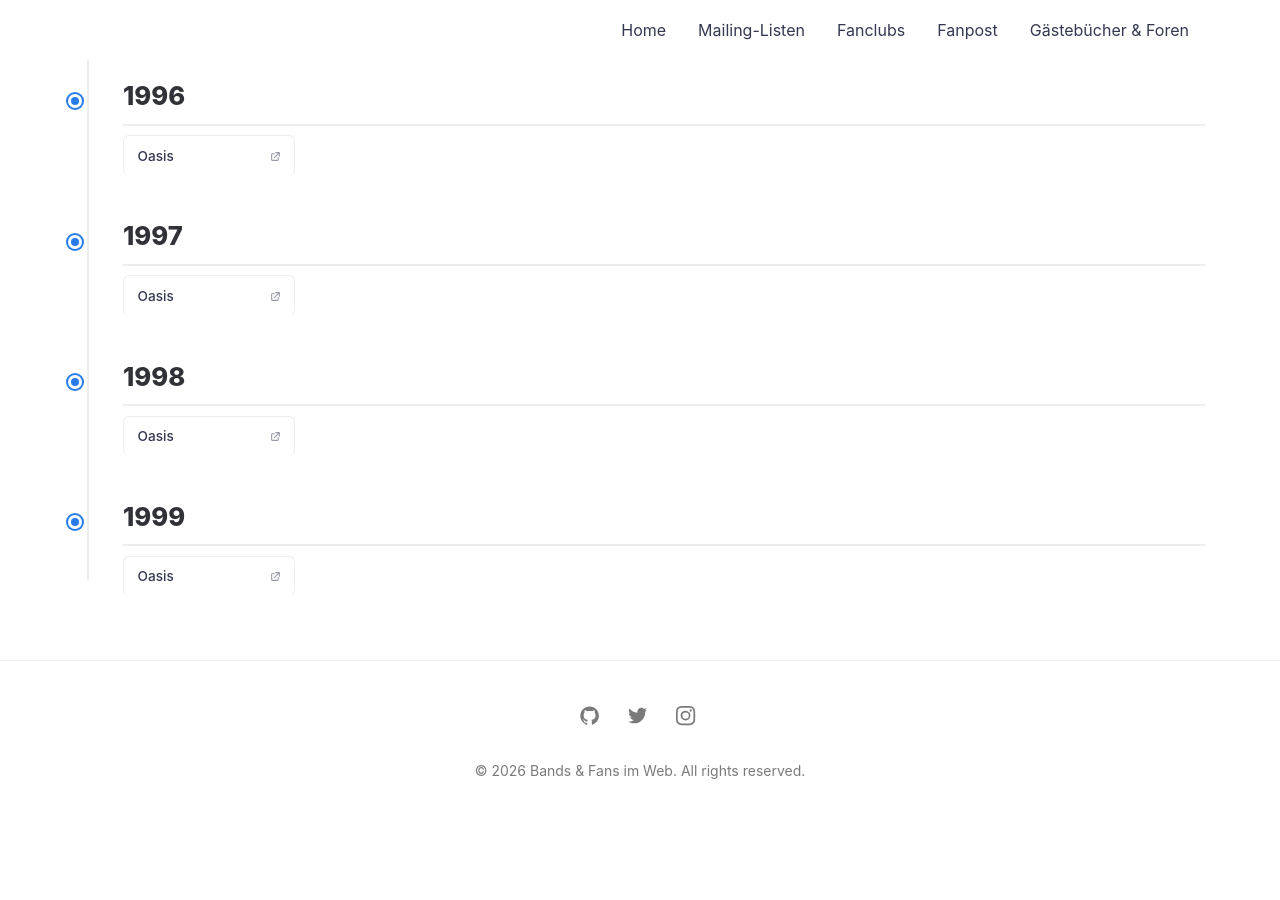
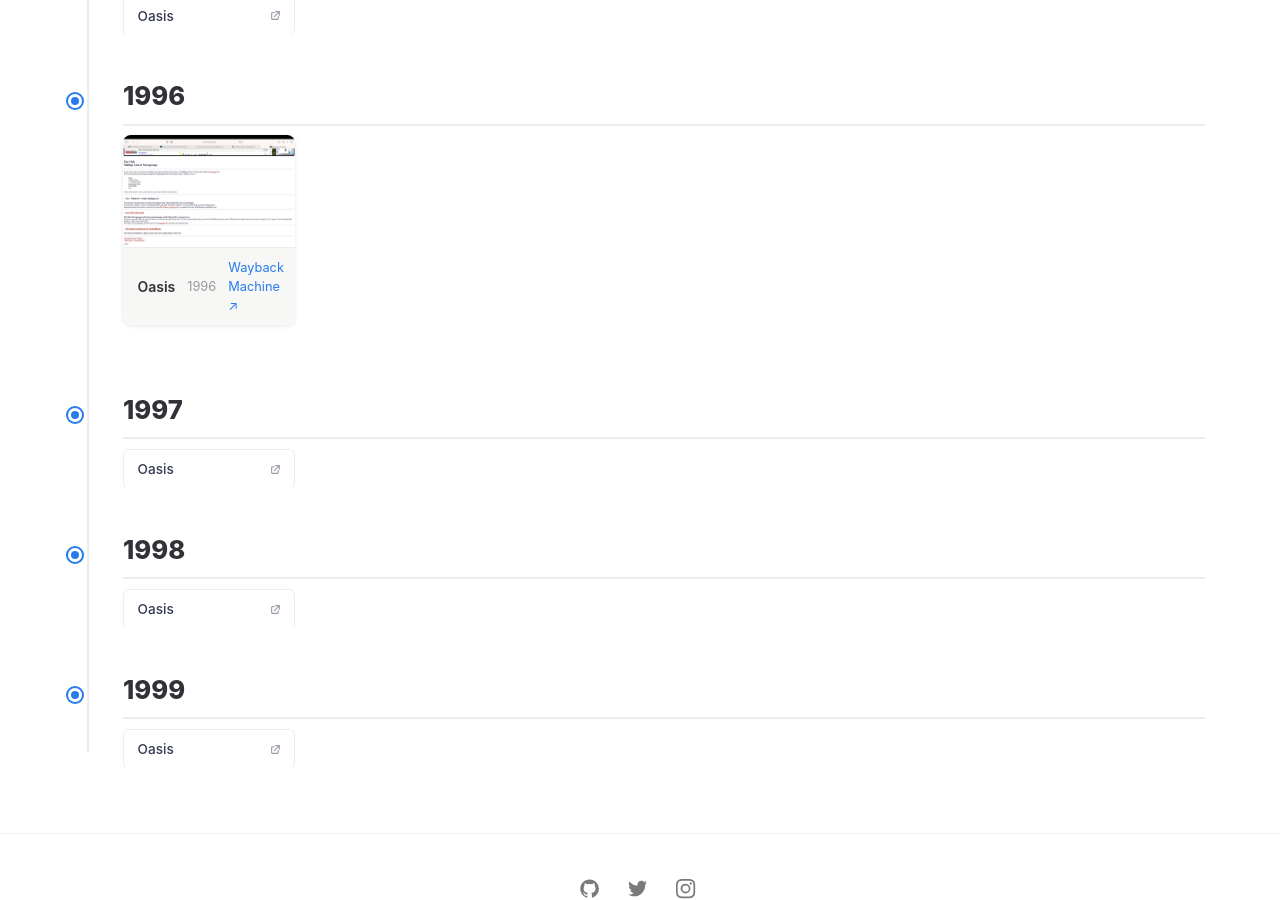
Before and after one commit to livklivk/Bands, a Jekyll site: the page built from _pages/mailing-listen/pre-2000.html, in a window 1280 px wide and 900 px high, scrolled down 714 px. Built offline with Jekyll 4.4.1, drawn with Linux system fonts in a browser that asks for light colours; before the commit the page ends 1540 px from its top, so only the background shows below that.

Commit message:
Oasis Mailing List 1996 Screenshot hinzugefügt

```diff
--- a/_pages/mailing-listen/pre-2000.html
+++ b/_pages/mailing-listen/pre-2000.html
@@ -15,7 +15,7 @@ permalink: /mailing-listen/pre-2000/
 {% include archiveBand.html url="http://www.oasisinet.com/" datetime="1995" band="Oasis" %}
 
 {% include archiveYear.html jahr="1996" %}
-{% include archiveBand.html url="http://www.oasisinet.com/" datetime="1996" band="Oasis" %}
+{% include archiveBand.html url="http://oasisinet.com/lists.htm" datetime="1996" band="Oasis" screenshot="/assets/img/screenshots/oasis-mailing-1996.jpg" %}
 
 {% include archiveYear.html jahr="1997" %}
 {% include archiveBand.html url="http://www.oasisinet.com/" datetime="1997" band="Oasis" %}
```
Also changed, not shown: assets/img/screenshots/oasis-mailing-1996.jpg (added).
